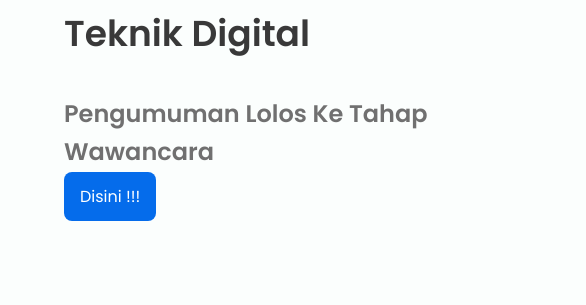
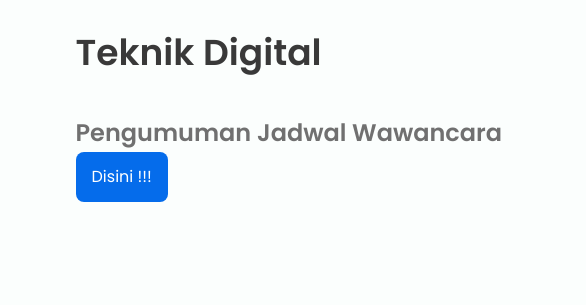
Before and after one commit to Ivalhad/LabTekdig, a plain HTML site: page index.html in a window 1280 px wide. Shown: the part 262-567 px from the top of the page, 96-682 px from the left. Drawn offline with nearby package versions, Linux system fonts and the light colour scheme.

Commit message:
menambahkan jadwal wawancara calon asisten 24

```diff
--- a/index.html
+++ b/index.html
@@ -62,9 +62,9 @@
             <h1 class="beranda__title">Laboratorium</h1>
             <h1 class="beranda__subtitle">Teknik Digital</h1>
             <h2 class="beranda__pesan">
-              Pengumuman Lolos Ke Tahap Wawancara
+              Pengumuman Jadwal Wawancara
             </h2>
-            <a href="https://docs.google.com/spreadsheets/d/1MftfrKNh-rKTZSsyCq_uVjOasedbFbql/edit?usp=sharing&ouid=118391789208702896015&rtpof=true&sd=true" class="button"
+            <a href="https://docs.google.com/spreadsheets/d/1JZ8wABAjkAcC6rA_eCjJqBY9Gmqx-IQO/edit?usp=sharing&ouid=118391789208702896015&rtpof=true&sd=true" class="button"
               >Disini !!!</a
             >
           </div>
```
